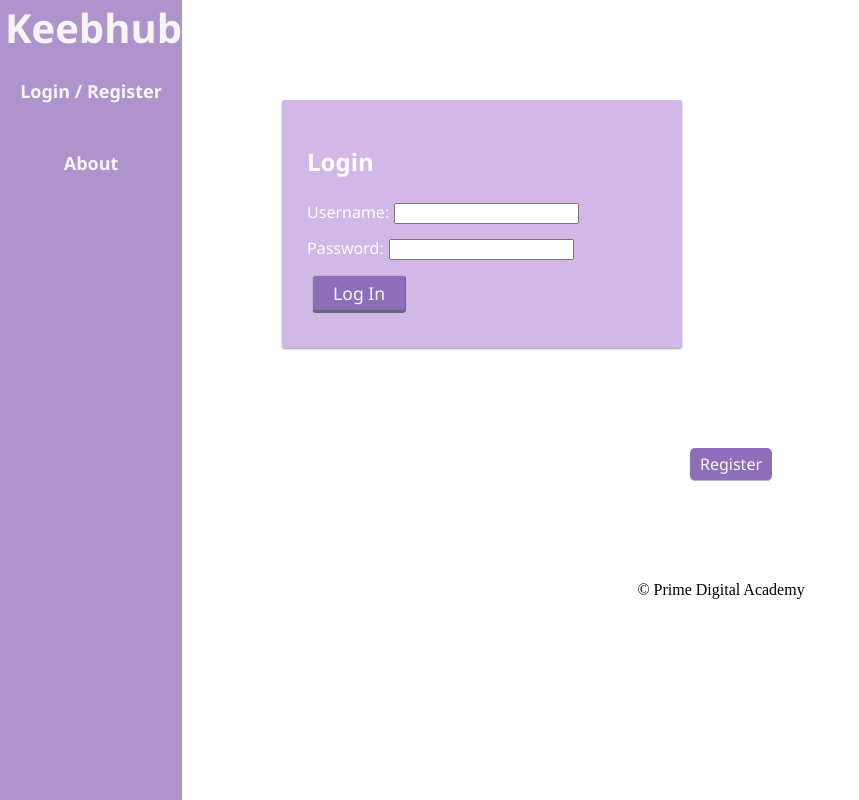
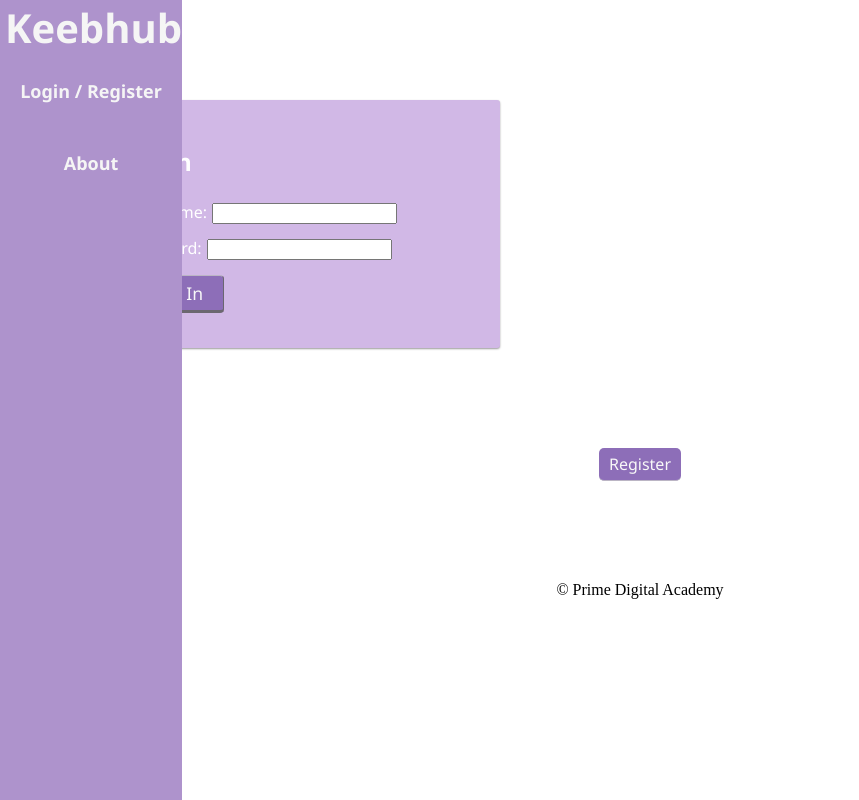
Before and after one commit to zoofly/keebhub, a React (Create React App) app: page /#/create in a window 1280 px wide. Shown: the top 800 px of the page, without its empty margins (0-859 px from the left). Built offline with nearby package versions, Linux system fonts and the light colour scheme; no server answers; a web font is replaced by a local one.

Commit message:
fully static, fullheight sidebar nav

```diff
--- a/src/components/AboutPage/AboutPage.jsx
+++ b/src/components/AboutPage/AboutPage.jsx
@@ -21,6 +21,8 @@ function AboutPage() {
           <li> Node JS </li>
           <li> Express </li>
           <li> Redux </li>
+          <li> SweetAlert </li>
+          <li> Material UI </li>
         </ul>
       </div>
     </Card>
--- a/src/components/Market/Market.css
+++ b/src/components/Market/Market.css
@@ -11,7 +11,7 @@
 
 #MarketContainer{
     display: inline-block;
-    margin-left: 100px;
+    margin-left: 300px;
 }
 
 #ListingsContainer{
--- a/src/components/Nav/Nav.css
+++ b/src/components/Nav/Nav.css
@@ -9,8 +9,9 @@
   margin: 0 0 0;
   border: none;
   overflow: hidden;
-  height: 100vw;
-  position: sticky;
+  height: 100%;
+  position: fixed;
+
 
 }
 
--- a/src/components/PostingsList/PostingsList.css
+++ b/src/components/PostingsList/PostingsList.css
@@ -16,7 +16,7 @@ img{
 
 #indPost{
     display: inline-block;
-    width: 400px;
+    width: 300px;
     height: 600px;
     margin-top: 5px;
     border: solid 1px black;
```
